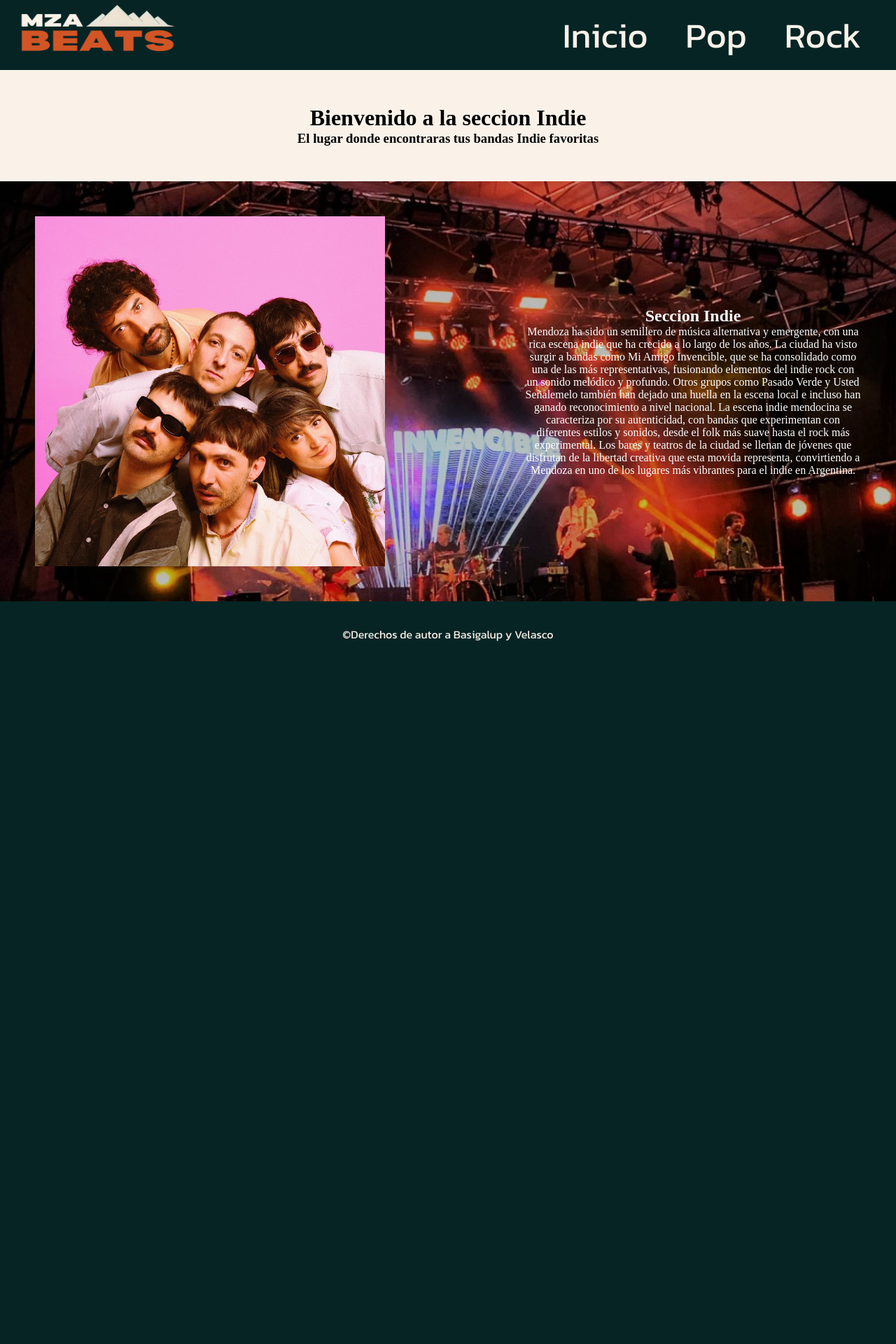
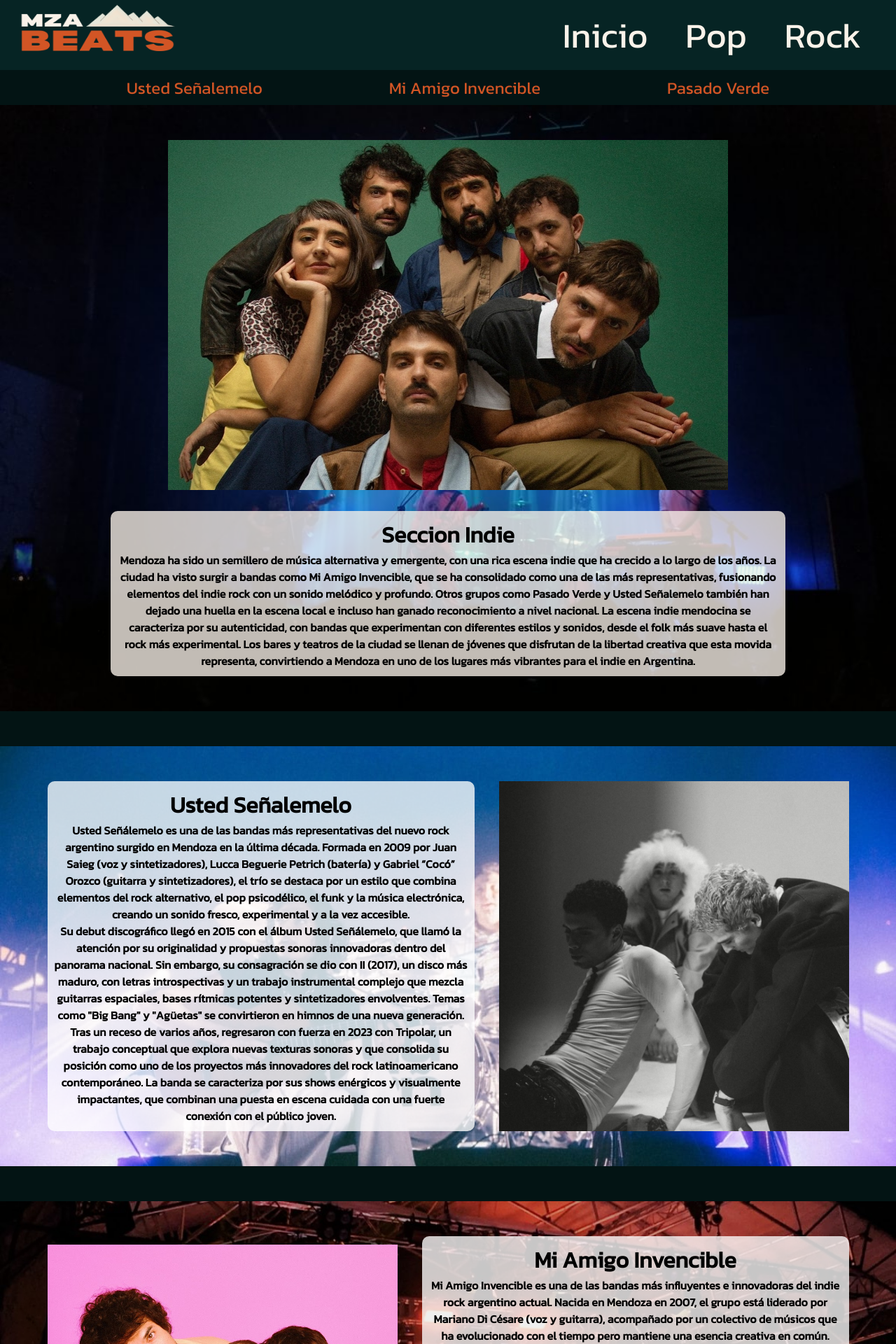
Before and after one commit to gmvelasco6/mza-beats, a PHP site: page /html/indie.html in a window 1280 px wide. Shown: the top 1920 px of the page at 70% size. Before the commit the page ends 959 px from the top, so only its background shows below. Run offline with PHP 8.4, Linux system fonts and the light colour scheme.

Commit message:
finalizado todo el css de la pagina indie, falta javascript/php y base de datos

```diff
--- a/Proyecto MzaBeats/css/style.css
+++ b/Proyecto MzaBeats/css/style.css
@@ -3,6 +3,7 @@
     src: url(/fonts/Kanit-Regular.ttf);
 }
 *{
+    font-family: kanit;
     margin: 0;
     padding: 0;
 }
@@ -66,7 +67,7 @@ body{
 .indie-description{
     color: white;
     text-align: center;
-    margin-left: 200px;
+    margin-left: 100px;
 }
 /*seccion pop*/
 .pop-container{
@@ -123,6 +124,6 @@ footer p{
     background-color: #062424;
 }
 ::-webkit-scrollbar-thumb{
-    background-color: #093636;
+    background-color: #0e5050;
     border-radius: 8px;
 }
--- a/Proyecto MzaBeats/css/styleIndie.css
+++ b/Proyecto MzaBeats/css/styleIndie.css
@@ -5,6 +5,7 @@
 *{
     margin: 0;
     padding: 0;
+    font-family: kanit;
 }
 /*seccion header*/
 header{
@@ -20,7 +21,6 @@ header{
     justify-content: space-between;
     align-items: center;
 }
-
 .nav-list-item a{
     font-size: 50px;
     color: #faf2e9;
@@ -43,44 +43,179 @@ body{
     background-color: #faf2e9;
 }
 .intro{
+    display: flex;
+    justify-content: center;
+    flex-direction: column;
     text-align: center;
-    margin: 50px;
+    background-color: #031414;
 }
-/*seccion indie*/
+hr{
+    width: 100%;
+    height: 50px;
+    border: 0px;
+    background-color: #031414;
+}
+/*seccion nav*/
+.indie-nav{
+    display: flex;
+    list-style: none;
+    justify-content: space-evenly;
+    align-items: center;
+    width: 100%;
+    height: 50px;
+}
+.indie-nav li a{
+    text-decoration: none;
+    font-size: x-large;
+    font-weight: 500;
+    color: #d25525;
+    margin: auto;
+}
+.indie-nav li a:hover{
+    color: #6e2d13;
+}
+/*seccion indie intro*/
 .indie-container{
     display: flex;
-    justify-content: space-between;
+    justify-content: space-around;
     align-items: center;
+    text-align: center;
+    flex-direction: column;
     background-color: black;
     padding: 50px;
-    background-image: url("/images/indie-bg.jpg");
+    background-image: url("/images/indie-bg.png");
     background-size: cover;
+}
+.indie-img-intro{
+    height: 500px;
+    width: 800px;
 }
 .indie-img{
     height: 500px;
-    width: 100%;
+    width: 500px;
 }
 .indie-description{
-    color: white;
     text-align: center;
-    margin-left: 200px;
+    width: 80%;
+    color: rgb(0, 0, 0);
+    font-weight: 800;
+    background-color: #faf2e9c6;
+    border-radius: 10px;
+    padding: 10px;
+    margin-top: 30px;
+}
+.indie-description h2{
+    font-size: xx-large;
+    font-weight: 900;
+}
+/*seccion 1*/
+.indie-container-uno{
+    display: flex;
+    justify-content: space-around;
+    align-items: center;
+    text-align: center;
+    flex-direction: row;
+    background-color: black;
+
+    padding: 50px;
+    background-image: url("/images/indieUno-bg.png");
+    background-size: cover;
+}
+.indie-description-uno{
+    text-align: center;
+    width: 50%;
+    color: rgb(0, 0, 0);
+    font-weight: 800;
+    background-color: #ffffffc6;
+    border-radius: 10px;
+    padding: 10px;
+}
+.indie-description-uno h2{
+    font-size: xx-large;
+    font-weight: 900;
+}
+/*seccion 2*/
+.indie-container-dos{
+    display: flex;
+    justify-content: space-around;
+    align-items: center;
+    text-align: center;
+    flex-direction: row;
+    background-color: black;
+    padding: 50px;
+    background-image: url("/images/indieDos-bg.png");
+    background-size: cover;
+}
+.indie-description-dos{
+    text-align: center;
+    width: 50%;
+    color: rgb(0, 0, 0);
+    font-weight: 800;
+    background-color: #ffffffc6;
+    border-radius: 10px;
+    padding: 10px;
+}
+.indie-description-dos h2{
+    font-size: xx-large;
+    font-weight: 900;
+}
+/*seccion 3*/
+.indie-container-tres{
+    display: flex;
+    justify-content: space-around;
+    align-items: center;
+    text-align: center;
+    flex-direction: row;
+    background-color: black;
+    padding: 50px;
+    background-image: url("/images/indieTres-bg.png");
+    background-size: cover;
+}
+.indie-description-tres{
+    text-align: center;
+    width: 50%;
+    color: rgb(0, 0, 0);
+    font-weight: 800;
+    background-color: #ffffffc6;
+    border-radius: 10px;
+    padding: 10px;
+}
+.indie-description-tres h2{
+    font-size: xx-large;
+    font-weight: 900;
 }
 /*seccion footer*/
 footer{
     width: 100%;
     background-color: #062424;
-    height: 100px;
+    height: 100%;
     font-family:kanit;
+    text-align: center;
 }
 footer p{
     color: #faf2e9;
     text-align: center;
-    padding-top: 35px;
+    padding: 35px;
+}
+.volver{
+    margin-top: 35px;
+}
+#home-button{
+    border-radius: 10px;
+    padding: 10px;
+    margin-top: 35px;
+    background-color: #031414;
+    font-size: 30px;
+    color: #faf2e9;
+    text-decoration: none;
+}
+#home-button:hover{
+    background-color: #d25525;
 }
 ::-webkit-scrollbar{
     background-color: #062424;
 }
 ::-webkit-scrollbar-thumb{
-    background-color: #093636;
+    background-color: #0e5050;
     border-radius: 8px;
 }
--- a/Proyecto MzaBeats/css/stylePop.css
+++ b/Proyecto MzaBeats/css/stylePop.css
@@ -82,6 +82,6 @@ footer p{
     background-color: #062424;
 }
 ::-webkit-scrollbar-thumb{
-    background-color: #093636;
+    background-color: #0e5050;
     border-radius: 8px;
 }
--- a/Proyecto MzaBeats/css/styleRock.css
+++ b/Proyecto MzaBeats/css/styleRock.css
@@ -76,10 +76,11 @@ footer p{
     text-align: center;
     padding-top: 35px;
 }
+/*Scrollbar*/
 ::-webkit-scrollbar{
     background-color: #062424;
 }
 ::-webkit-scrollbar-thumb{
-    background-color: #093636;
+    background-color: #0e5050;
     border-radius: 8px;
 }
--- a/Proyecto MzaBeats/html/index.html
+++ b/Proyecto MzaBeats/html/index.html
@@ -26,7 +26,7 @@
                     <br>En MzaBeats encontraras tu proxima banda favortia</h3>
             </div>
             <section class="indie-container">
-                <img src="/images/indie.jpg" alt="imagen_Indie" class="indie-img">
+                <img src="/images/indie.png" alt="imagen_Indie" class="indie-img">
                 <div class="indie-description">
                     <h2>Seccion Indie</h2>
                     <p>
--- a/Proyecto MzaBeats/html/indie.html
+++ b/Proyecto MzaBeats/html/indie.html
@@ -5,11 +5,12 @@
     <meta name="viewport" content="width=device-width, initial-scale=1.0">
     <link rel="stylesheet" href="/css/styleIndie.css">
     <link rel="shortcut icon" href="/images/page-icon.png" type="image/x-icon">
+    <link rel="stylesheet" href="https://cdnjs.cloudflare.com/ajax/libs/font-awesome/6.5.0/css/all.min.css">
     <title>MzaBeats</title>
 </head>
 <body>
 <body>
-    <header>
+    <header id="inicio" >
         <div class="nav-container">
             <a href="index.html"><img src="/images/page-icon.png" alt="Logo" class="logo"></a>
             <ul class="nav">
@@ -22,11 +23,14 @@
     <body>
         <main>
             <div class="intro">
-                <h1>Bienvenido a la seccion Indie</h1>
-                <h3>El lugar donde encontraras tus bandas Indie favoritas</h3>
+                <ul class="indie-nav">
+                    <li><a href="#indie-uno">Usted Señalemelo</a></li>
+                    <li><a href="#indie-dos">Mi Amigo Invencible</a></li>
+                    <li><a href="#indie-tres">Pasado Verde</a></li>
+                </ul>
             </div>
-            <section class="indie-container">
-                <img src="/images/indie.jpg" alt="imagen_Indie" class="indie-img">
+            <section  id="indie" class="indie-container">
+                <img src="/images/indie.png" alt="imagen_Indie" class="indie-img-intro">
                 <div class="indie-description">
                     <h2>Seccion Indie</h2>
                     <p>
@@ -48,9 +52,92 @@
                     </p>
                 </div>
             </section>
+            <hr>
+            <section  id="indie-uno"class="indie-container-uno">
+                <div class="indie-description-uno">
+                    <h2>Usted Señalemelo</h2>
+                    <p>
+                        Usted Señálemelo es una de las bandas más representativas del nuevo rock argentino surgido en
+                        Mendoza en la última década. Formada en 2009 por Juan Saieg (voz y sintetizadores),
+                        Lucca Beguerie Petrich (batería) y Gabriel “Cocó” Orozco (guitarra y sintetizadores),
+                        el trío se destaca por un estilo que combina elementos del rock alternativo, el pop psicodélico,
+                        el funk y la música electrónica, creando un sonido fresco, experimental y a la vez accesible.
+                        <br>
+                        Su debut discográfico llegó en 2015 con el álbum Usted Señálemelo,
+                        que llamó la atención por su originalidad y propuestas sonoras innovadoras dentro del panorama nacional.
+                        Sin embargo, su consagración se dio con II (2017), un disco más maduro, con letras introspectivas y un
+                        trabajo instrumental complejo que mezcla guitarras espaciales, bases rítmicas potentes y sintetizadores
+                        envolventes. Temas como "Big Bang" y "Agüetas" se convirtieron en himnos de una nueva
+                        generación.
+                        <br>
+                        Tras un receso de varios años, regresaron con fuerza en 2023 con Tripolar, un trabajo conceptual que
+                        explora nuevas texturas sonoras y que consolida su posición como uno de los proyectos más innovadores
+                        del rock latinoamericano contemporáneo. La banda se caracteriza por sus shows enérgicos y visualmente
+                        impactantes, que combinan una puesta en escena cuidada con una fuerte conexión con el público joven.
+                    </p>
+                </div>
+                <img src="/images/indieUno.png" alt="imagen_Indie_Uno" class="indie-img">
+            </section>
+            <hr>
+            <section  id="indie-dos" class="indie-container-dos">
+                <img src="/images/indieDos.png" alt="imagen_Indie_Dos" class="indie-img">
+                <div class="indie-description-dos">
+                    <h2>Mi Amigo Invencible</h2>
+                    <p>
+                        Mi Amigo Invencible es una de las bandas más influyentes e innovadoras del indie rock argentino actual.
+                        Nacida en Mendoza en 2007, el grupo está liderado por Mariano Di Césare (voz y guitarra),
+                        acompañado por un colectivo de músicos que ha evolucionado con el tiempo pero mantiene una esencia
+                        creativa en común.
+                        <br>
+                        Su propuesta musical se basa en una mezcla de rock alternativo, indie, pop y psicodelia,
+                        con un estilo que oscila entre lo íntimo y lo experimental. Las letras de Mi Amigo Invencible son
+                        poéticas, existenciales y narrativas, explorando emociones complejas y paisajes cotidianos desde una
+                        perspectiva sensible y contemporánea.
+                        <br>
+                        Con discos destacados como La Nostalgia Soundsystem (2013), Dutsiland (2019) y Isla de Oro (2022),
+                        la banda ha ido expandiendo su sonido hacia terrenos más sofisticados, incorporando sintetizadores,
+                        texturas electrónicas y arreglos cuidadosamente elaborados. Temas como "Máquina del Tiempo",
+                        "Nuestra Noche" o "Algo No Cambió" los han posicionado como referentes del indie nacional.
+                        <br>
+                        Además de su trabajo discográfico, Mi Amigo Invencible se destaca por sus presentaciones en vivo
+                        intensas y atmosféricas, donde logran construir un universo emocional que atrapa al público.
+                        Su consolidación como banda clave del panorama latinoamericano se refleja en giras por todo el país,
+                        presentaciones internacionales y colaboraciones con artistas de la escena independiente.
+                    </p>
+                </div>
+            </section>
+            <hr>
+            <section  id="indie-tres" class="indie-container-tres">
+                <div class="indie-description-tres">
+                    <h2>Pasado Verde</h2>
+                    <p>
+                        Pasado Verde es otra de las bandas fundamentales del llamado “nuevo sonido mendocino”,
+                        movimiento que revitalizó el rock argentino desde el interior del país en la última década.
+                        Formada en Mendoza a mediados de los 2000, la agrupación está integrada por Germán Gallardo
+                        (voz y guitarra), Luciano Barbeito (guitarra y coros), Gastón Ghirardi (bajo y coros) y Lucas Furlani
+                        (batería).
+                        <br>
+                        Su música se caracteriza por un estilo alternativo y melódico,
+                        con influencias que van desde el indie rock y el post-rock hasta el rock clásico.
+                        Las letras de Pasado Verde suelen ser profundas, emocionales y poéticas, abordando temas como la
+                        introspección, el paso del tiempo, las relaciones humanas y la búsqueda personal.
+                        <br>
+                        Desde su primer disco, Fuimos y Seremos (2008), hasta trabajos más recientes como Fuego y Flora (2018),
+                        la banda ha mostrado una evolución constante en sonido y producción, manteniendo siempre un sello íntimo
+                        y auténtico. Canciones como "Del árbol", "Mares" o "Por última vez" son ejemplos de su estilo sensible y
+                        potente a la vez.
+                        <br>
+                        Pasado Verde ha sabido construir una base de seguidores fieles y consolidarse como un referente del rock
+                        independiente argentino, destacándose por sus presentaciones en vivo cargadas de energía, sensibilidad y una
+                        fuerte conexión emocional con el público.
+                    </p>
+                </div>
+                <img src="/images/indieTres.png" alt="imagen_Indie_Tres" class="indie-img">
+            </section>
         </main>
     </body>
     <footer>
+            <a href="#inicio" id="home-button" class="fa-solid fa-house"></a>
         <p>&copy;Derechos de autor a Basigalup y Velasco</p>
     </footer>
 </body>
```
Also changed, not shown: Proyecto MzaBeats/images/img1.png (deleted), Proyecto MzaBeats/images/img2.png (deleted), Proyecto MzaBeats/images/img3.png (deleted), Proyecto MzaBeats/images/img4.png (deleted), Proyecto MzaBeats/images/indie-bg.png (added), Proyecto MzaBeats/images/indie.png, Proyecto MzaBeats/images/indieDos-bg.png (renamed from Proyecto MzaBeats/images/indie-bg.jpg), Proyecto MzaBeats/images/indieDos.png (renamed from Proyecto MzaBeats/images/indie.jpg), Proyecto MzaBeats/images/indieTres-bg.png (added), Proyecto MzaBeats/images/indieTres.png (added), Proyecto MzaBeats/images/indieUno-bg.png (added), Proyecto MzaBeats/images/indieUno.png (added), Proyecto MzaBeats/images/rock.jpg (deleted).
